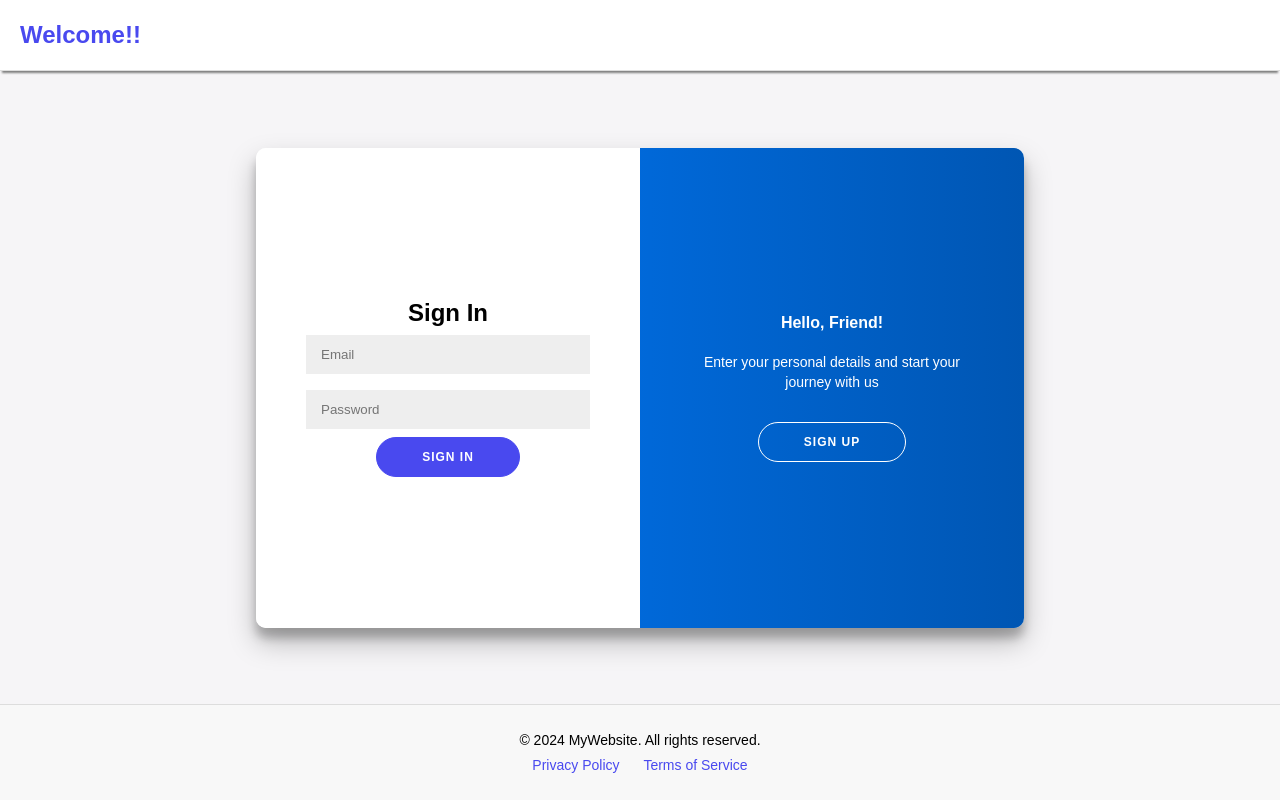
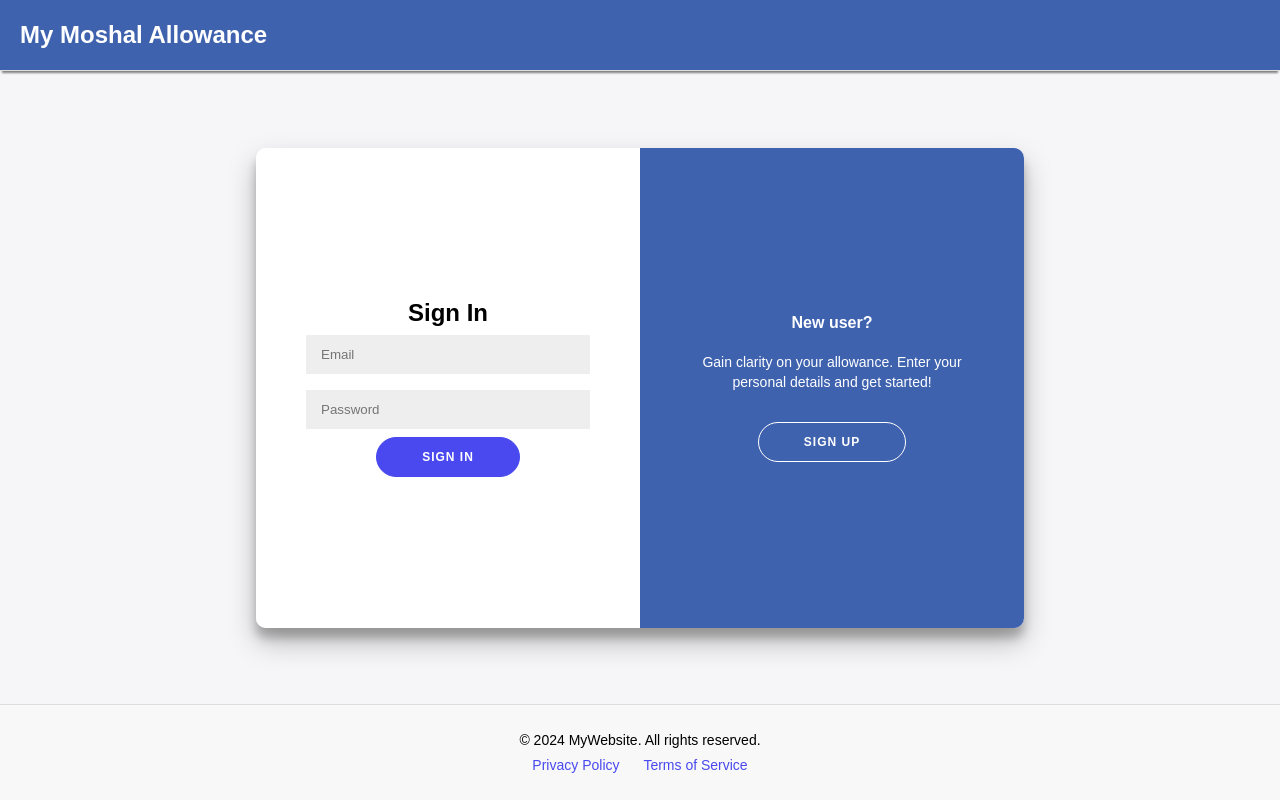
Before and after one commit to Phathutshedzo890/myMoshalAllowanceMain.github.io, a website: page Login.html in a window 1280 px wide. Drawn offline with Linux system fonts and the light colour scheme.

Commit message:
new commit

```diff
--- a/Login.html
+++ b/Login.html
@@ -9,7 +9,7 @@
   <body>
     <header>
       <nav class="navbar">
-        <h1 class="main-title">Welcome!!</h1>
+        <h1 class="main-title">My Moshal Allowance</h1>
       </nav>
     </header>
     <aside class="sidenav" id="mySidenav">
@@ -42,15 +42,15 @@
       <aside class="overlay-section">
         <article class="overlay">
           <section class="overlay-panel overlay-left">
-            <h1>Welcome Back!</h1>
+            <h1>Existing user?</h1>
             <p>
-              To keep connected with us please login with your personal info
+              Login with your personal info
             </p>
             <button class="ghost" id="signIn">Sign In</button>
           </section>
           <section class="overlay-panel overlay-right">
-            <h1>Hello, Friend!</h1>
-            <p>Enter your personal details and start your journey with us</p>
+            <h1>New user?</h1>
+            <p>Gain clarity on your allowance. Enter your personal details and get started!</p>
             <button class="ghost" id="signUp">Sign Up</button>
           </section>
         </article>
--- a/Query.css
+++ b/Query.css
@@ -21,7 +21,7 @@ body {
 }
 
 header {
-    background-color: #3498db; /* Blue color */
+    background-color: #3f62af; /* Blue color */ /*changed to Moshal blue*/
     color: #fff;
     text-align: center;
     padding: 10px 0;
@@ -52,7 +52,7 @@ main {
     display: flex;
     align-items: center;
     justify-content: space-between;
-    background-color: #3498db; /* Blue color */
+    background-color: #3f62af; /* Blue color */
     padding: 10px;
     border-radius: 5px;
 }
@@ -83,7 +83,8 @@ main {
 }
 
 footer {
-    background-color: #3498db; /* Blue color */
+    background-color: #3f62af; /* Blue color */
+    /*changed to Moshal blue*/
     color: #fff;
     text-align: center;
     padding: 10px 0;
--- a/Style.css
+++ b/Style.css
@@ -10,7 +10,8 @@ body {
 }
 
 header {
-    background: #fff;
+    background: #3f62af;
+    color: #000000
     border-bottom: 1px solid #ddd;
     transition: margin-left 0.5s;
 }
@@ -133,7 +134,7 @@ h1.main-title {
 
 .summary-table th,
 .details-table th {
-    background-color: rgb(73, 73, 239);
+    background-color: #3f62af;
     color: #fff;
 }
 
@@ -194,7 +195,7 @@ button:hover {
     margin: 0 auto 20px auto;
     padding: 10px 20px;
     cursor: pointer;
-    background: rgb(73, 73, 239);
+    background: #3f62af;
     color: #fff;
     border: none;
     border-radius: 5px;
--- a/document.css
+++ b/document.css
@@ -5,12 +5,12 @@ body {
     padding: 0;
     box-sizing: border-box;
     background-color: #f4f4f9;
-    color: #333;
+    color:  #000000;
     transition: margin-left 0.5s;
 }
 
 header {
-    background: #fff;
+    background: #3f62af;
     border-bottom: 1px solid #ddd;
     box-shadow: 0 4px 2px -2px gray;
     transition: margin-left 0.5s;
@@ -64,7 +64,7 @@ main {
 
 .documents-section h1 {
     font-size: 36px;
-    color: rgb(73, 73, 239);
+    color: #3f62af;
 }
 
 .subtitle {
@@ -111,7 +111,7 @@ main {
 
 .card h2 {
     font-size: 20px;
-    color: rgb(73, 73, 239);
+    color: #3f62af;
 }
 
 .card p {
@@ -134,7 +134,7 @@ main {
     padding: 10px 20px;
     margin-top: 10px;
     cursor: pointer;
-    background: rgb(73, 73, 239);
+    background: #3f62af;
     color: #fff;
     border: none;
     border-radius: 5px;
@@ -157,7 +157,7 @@ main {
 
 .notice h3 {
     font-size: 18px;
-    color: rgb(73, 73, 239);
+    color: #3f62af;
     margin-bottom: 10px;
 }
 
--- a/s.css
+++ b/s.css
@@ -33,7 +33,7 @@ header {
 }
 
 h1 {
-    color: rgb(73, 73, 239);
+    color: #3f62af;
     margin-top: 20px;
 }
 
@@ -100,7 +100,7 @@ button {
     padding: 10px 20px;
     margin-top: 10px;
     cursor: pointer;
-    background: rgb(73, 73, 239);
+    background: #3f62af;
     color: #fff;
     border: none;
     border-radius: 5px;
@@ -111,7 +111,7 @@ button {
     margin: 0 auto 20px auto;
     padding: 10px 20px;
     cursor: pointer;
-    background: rgb(73, 73, 239);
+    background: #3f62af;
     color: #fff;
     border: none;
     border-radius: 5px;
@@ -131,5 +131,6 @@ footer p {
 footer a {
     margin: 0 10px;
     text-decoration: none;
-    color: rgb(73, 73, 239);
+    color: #3f62af;
+    /*Moshal blue*/
 }
--- a/styles.css
+++ b/styles.css
@@ -15,7 +15,7 @@ body {
 }
 
 header {
-    background: #fff;
+    background: #3f62af;
     border-bottom: 1px solid #ddd;
     padding: 0 20px;
     box-shadow: 0 4px 2px -2px gray;
@@ -37,7 +37,7 @@ header {
 }
 
 h1.main-title {
-    color: rgb(73, 73, 239);
+    color: #ffffff;
 }
 
 .sidenav {
@@ -131,9 +131,9 @@ main.container.right-panel-active .overlay-section {
 }
 
 .overlay {
-    background: #007bff;
-    background: -webkit-linear-gradient(to right, #007bff, #0056b3);
-    background: linear-gradient(to right, #007bff, #0056b3);
+    background: #3f62af;
+    /*background: -webkit-linear-gradient(to right, #007bff, #0056b3);
+    background: linear-gradient(to right, #007bff, #0056b3);*/
     color: #ffffff;
     position: relative;
     left: -100%;
```
Also changed, not shown: index.html (+1 -1 lines).
